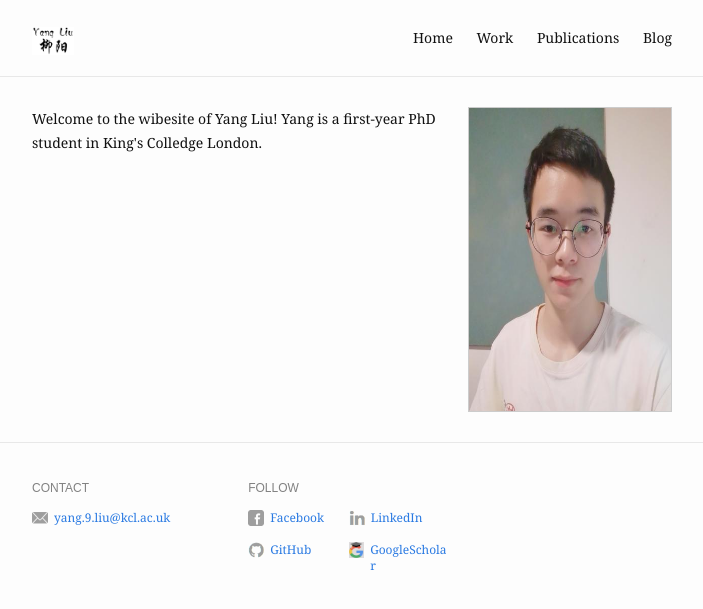
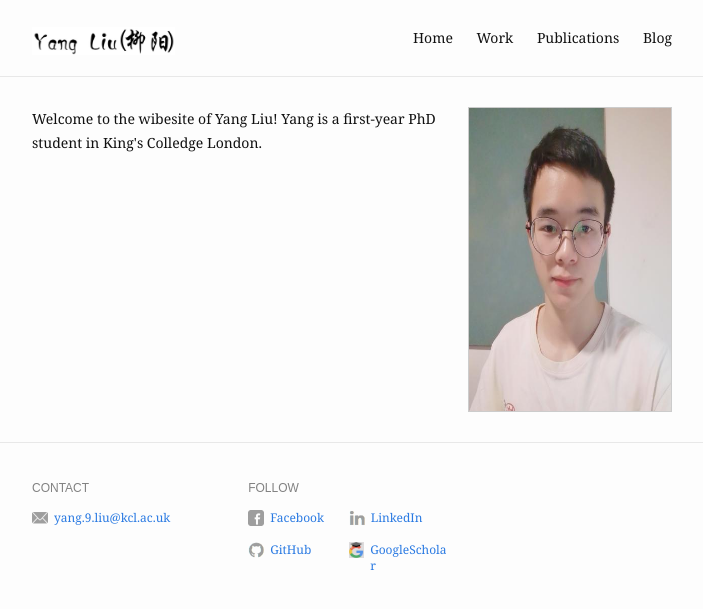
Before and after one commit to MRUIL/MRUIL.github.io, a Jekyll site: the page built from index.md, in a window 1280 px wide. Shown: the top 609 px of the page, without its empty margins (288-991 px from the left). Built offline with Jekyll 4.4.1, drawn with Linux system fonts in a browser that asks for light colours.

Commit message:
Update header.html

```diff
--- a/_includes/header.html
+++ b/_includes/header.html
@@ -1,7 +1,7 @@
 <header class="site-header">
   <div class="wrapper">
     <a class="site-title" href="{{ "" | prepend: site.baseurl | prepend: site.url }}/">
-      <img src="{{ "/assets/img/Name_v2.jpg" | absolute_url }}" alt="{{ site.title }}" />
+      <img src="{{ "/assets/img/Name_v3.png" | absolute_url }}" alt="{{ site.title }}" />
     </a>
 
     <nav class="site-nav">
```
